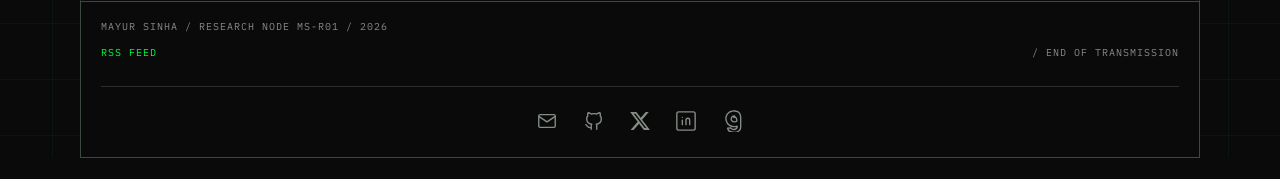
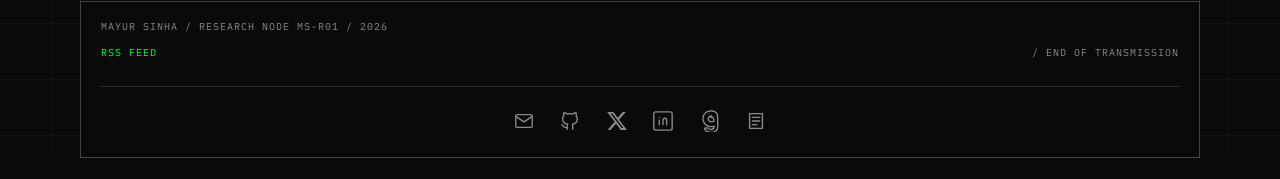
Before and after one commit to themayursinha/blog, a Jekyll site: the page built from index.html, in a window 1280 px wide. Shown: the part 3977-4156 px from the top of the page. Built offline with Jekyll 4.4.1, drawn with Linux system fonts in a browser that asks for light colours.

Commit message:
site: add Substack footer link

```diff
--- a/_config.yml
+++ b/_config.yml
@@ -76,6 +76,7 @@ social-network-links:
   github: themayursinha
   twitter: themayursinha
   goodreads: themayursinha
+  substack: "https://substack.com/@mayursinha"
   #reddit:
 #  google-plus: +DeanAttali
   linkedin: mayursinha
--- a/_includes/footer.html
+++ b/_includes/footer.html
@@ -27,5 +27,10 @@
         <svg class="social-icon" viewBox="0 0 24 24" fill="none" stroke="currentColor" stroke-width="1.5" stroke-linecap="round" stroke-linejoin="round" aria-hidden="true"><path d="M11.43 1.09c-1.36.18-2.51.6-3.59 1.34-1.7 1.16-2.81 2.74-3.31 4.74-.26 1.05-.3 2.78-.08 3.85.5 2.45 1.84 4.46 3.84 5.78 1.36.91 2.81 1.37 4.43 1.4 1.55.03 2.62-.13 3.85-.6.05 1.05-.19 1.81-.86 2.51-.7.74-1.64 1.1-2.83 1.1-1.7 0-2.92-.6-3.4-1.74l-3.39.45c.62 2.7 3.4 4.51 7.18 4.51 2.05 0 3.74-.45 5.05-1.45 1.27-1 2.05-2.5 2.05-4.21V8.21c0-2.05-.4-3.65-1.27-4.85-1.05-1.4-2.7-2.15-4.9-2.31-.84-.06-2.41-.07-2.77.04zm.74 6.05c1.27 0 2.27.36 2.96 1.07.69.71 1.04 1.74 1.04 3.04v1.05c-.61.4-1.51.6-2.69.6-1.05 0-1.88-.27-2.49-.83-.6-.55-.91-1.34-.91-2.36 0-1.05.31-1.85.91-2.4.61-.55 1.44-.83 2.49-.83.05 0 .11 0 .16.01l-.47 1.65z"/></svg>
       </a>
     {%- endif -%}
+    {%- if site.social-network-links.substack -%}
+      <a class="social-link" href="{{ site.social-network-links.substack }}" target="_blank" rel="noopener" aria-label="Substack">
+        <svg class="social-icon" viewBox="0 0 24 24" fill="none" stroke="currentColor" stroke-width="1.5" stroke-linecap="round" stroke-linejoin="round" aria-hidden="true"><path d="M5 4h14v16H5z"/><path d="M8 8h8M8 12h8M8 16h5"/></svg>
+      </a>
+    {%- endif -%}
   </nav>
 </footer>
```
